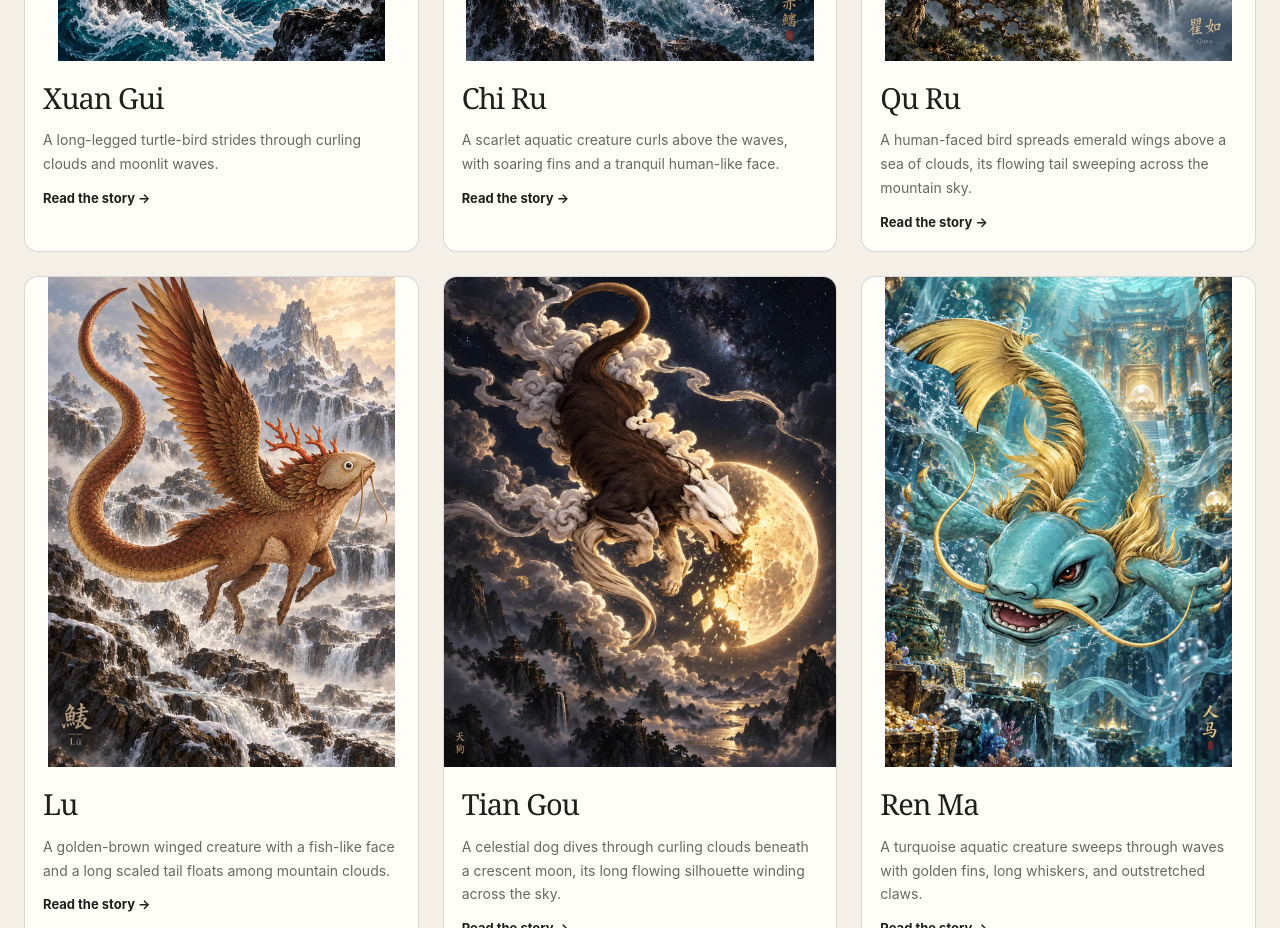
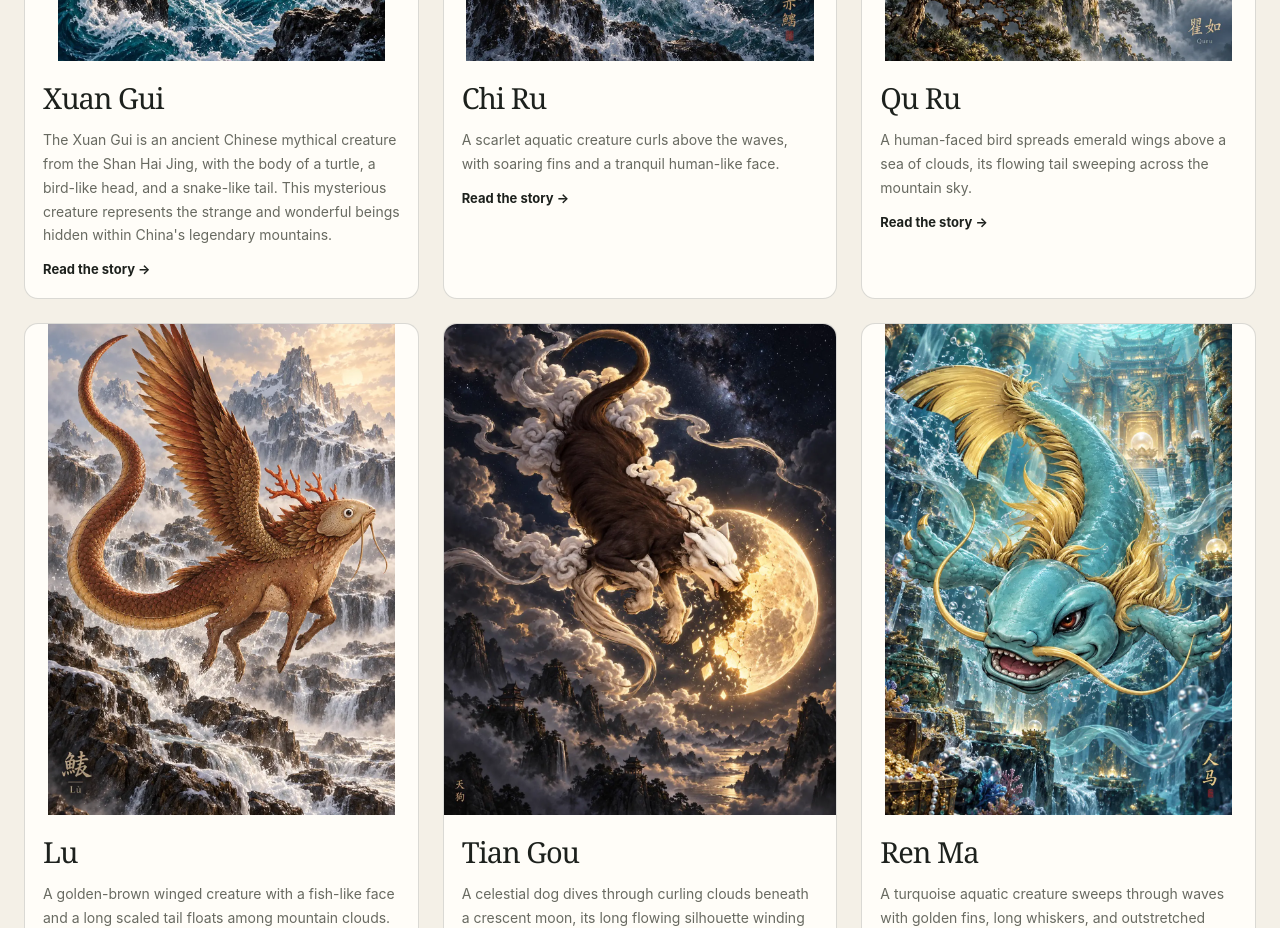
Before and after one commit to rakezhou2020/mythcoloring, a Next.js app: page /creatures in a window 1280 px wide. Shown: the part 1620-2548 px from the top of the page. Built offline with nearby package versions, Linux system fonts and the light colour scheme.

Commit message:
Expand Xuan Gui creature archive

```diff
--- a/data/creatures.ts
+++ b/data/creatures.ts
@@ -63,15 +63,16 @@ export const creatures: Creature[] = [
     name: "Xuan Gui",
     localName: "旋龟",
     themeSlug: "shan-hai-jing",
-    origin: "Myth-inspired coloring artwork.",
+    origin:
+      "The Xuan Gui (旋龟) is a mysterious creature recorded in the Shan Hai Jing (Classic of Mountains and Seas), one of China's oldest collections of mythical geography and legendary beings. According to the ancient text, the Xuan Gui lived in the waters near Mount Niuyang, a mountain region filled with unusual creatures and natural treasures. The Shan Hai Jing describes it as a creature resembling a turtle, but with the head of a bird and the tail of a snake. Like many beings in the ancient text, the Xuan Gui represents a world where animals, nature, and mysterious forces existed together beyond the boundaries of ordinary life.",
     shortDescription:
-      "A long-legged turtle-bird strides through curling clouds and moonlit waves.",
+      "The Xuan Gui is an ancient Chinese mythical creature from the Shan Hai Jing, with the body of a turtle, a bird-like head, and a snake-like tail. This mysterious creature represents the strange and wonderful beings hidden within China's legendary mountains.",
     appearance:
-      "A bright golden scaled tail, red crest, blue beak, dark patterned shell, and flowing ribbons create its distinctive silhouette.",
+      "The Xuan Gui combines three different creatures into one extraordinary form. Its turtle body represents stability, endurance, and ancient wisdom. Its bird-like head connects it with the sky and mystery, while its snake-like tail adds a sense of transformation and hidden power. Unlike ordinary animals, creatures from the Shan Hai Jing often exist between different worlds. The Xuan Gui is neither completely a land creature nor a water creature, making it a perfect symbol of the mysterious imagination found in ancient Chinese mythology.",
     legend:
-      "Its poster places the creature in a sweeping sea-and-mountain landscape beneath a crescent moon.",
+      "In the ancient mountains described in the Shan Hai Jing, travelers believed that countless mysterious beings lived beyond familiar lands. Among these creatures was the Xuan Gui, a rare and unusual turtle-like spirit whose appearance challenged the natural order. Ancient people did not see creatures like the Xuan Gui simply as animals. They represented the unknown forces of nature and the hidden secrets of mountains, rivers, and oceans. The ancient text also records that the Xuan Gui was connected with protection and healing. It was believed that carrying it could help prevent hearing problems. Although the Shan Hai Jing gives only a brief description, the mystery surrounding the Xuan Gui allowed later generations to imagine it as an ancient guardian quietly living in forgotten waters, watching over a world humans could barely understand.",
     symbolism:
-      "The artwork brings together ocean movement, night sky, and a calm watchful traveler.",
+      "The Xuan Gui represents mystery, balance, and the connection between different forms of life. By combining the turtle, bird, and snake, this creature reflects an ancient Chinese idea that the natural world was full of hidden relationships and transformations. The Xuan Gui reminds us that legends are not only about powerful monsters. Some creatures exist simply to inspire curiosity and wonder. Through MythColoring, we bring this ancient legend back into imagination, allowing everyone to create their own version of this mysterious creature.",
     heroImage: "/products/xuan-gui/finished.jpg",
     featured: true,
     status: "published",
```
Also changed, not shown: app/creatures/[slug]/page.tsx (+7 -0 lines).
